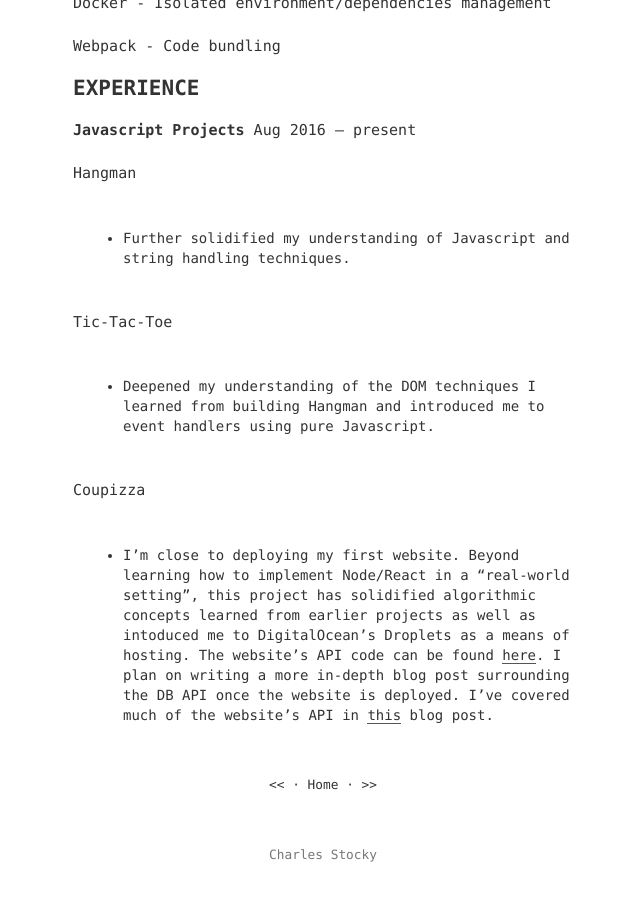
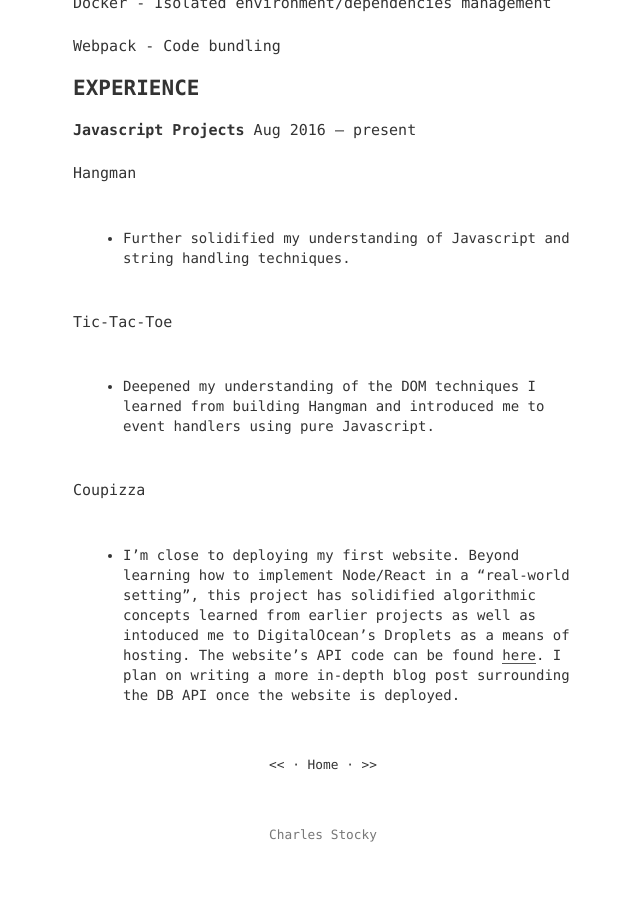
Before and after one commit to CharlesStocky/CharlesStocky.github.io, a Jekyll site: the page built from _posts/2017-8-21-Resume.md, in a window 1280 px wide and 900 px high, scrolled down 2228 px. Shown: the whole window, without its empty margins (317-957 px from the left). Built offline with Jekyll 4.4.1, drawn with Linux system fonts in a browser that asks for light colours.

Commit message:
deleted sentence

```diff
--- a/_posts/2017-8-21-Resume.md
+++ b/_posts/2017-8-21-Resume.md
@@ -75,4 +75,4 @@ learned from building Hangman and introduced me to event handlers using pure
 Javascript.
 
 Coupizza <br>
-- I'm close to deploying my first website. Beyond learning how to implement Node/React in a "real-world setting", this project has solidified algorithmic concepts learned from earlier projects as well as intoduced me to DigitalOcean's Droplets as a means of hosting. The website's API code can be found <a href='https://github.com/CharlesStocky/coupizza.git'>here</a>. I plan on writing a more in-depth blog post surrounding the DB API once the website is deployed. I've covered much of the website's API in <a href='https://github.com/CharlesStocky/2017-8-21-First-Post'> this</a> blog post.
+- I'm close to deploying my first website. Beyond learning how to implement Node/React in a "real-world setting", this project has solidified algorithmic concepts learned from earlier projects as well as intoduced me to DigitalOcean's Droplets as a means of hosting. The website's API code can be found <a href='https://github.com/CharlesStocky/coupizza.git'>here</a>. I plan on writing a more in-depth blog post surrounding the DB API once the website is deployed.
```
